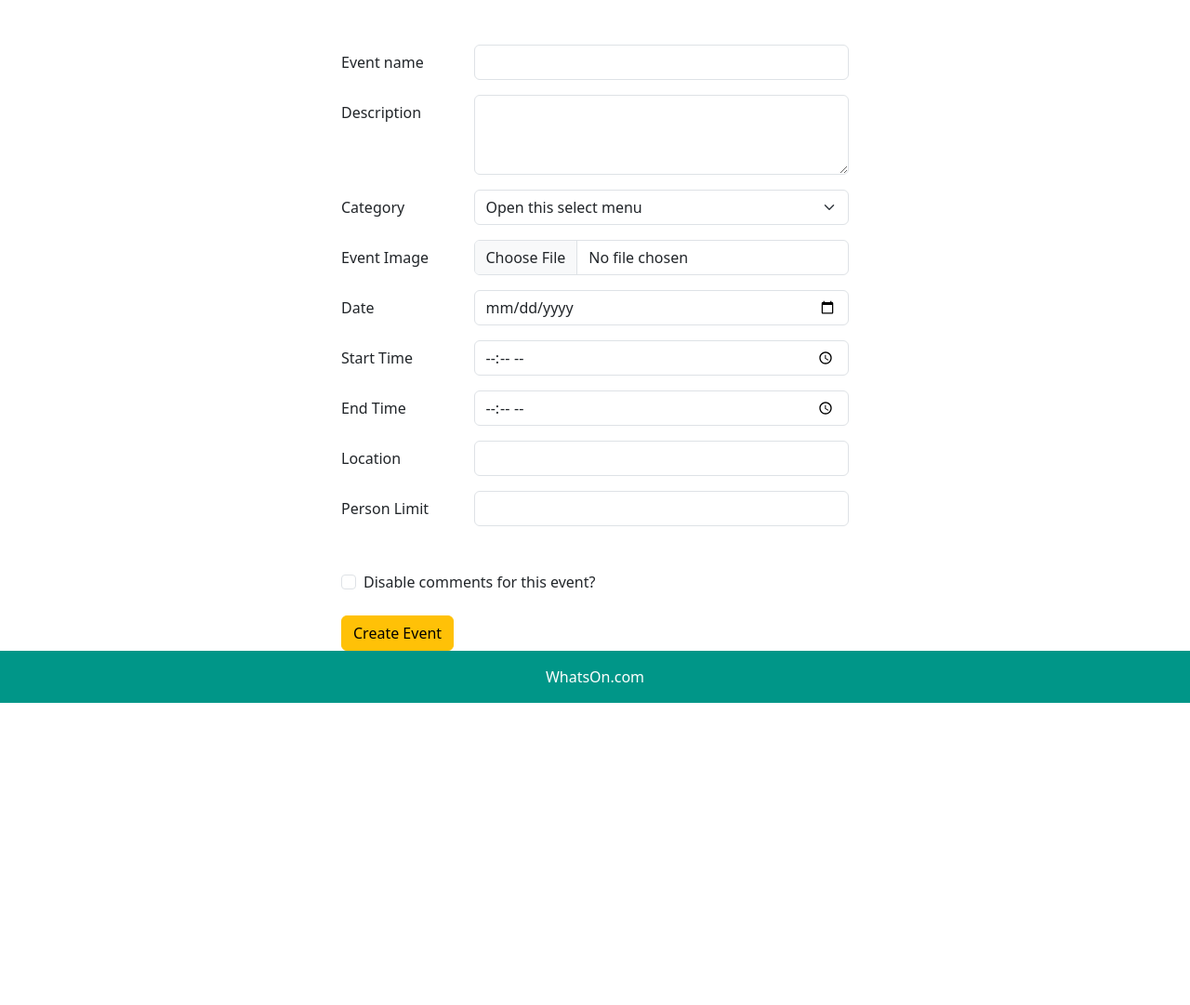
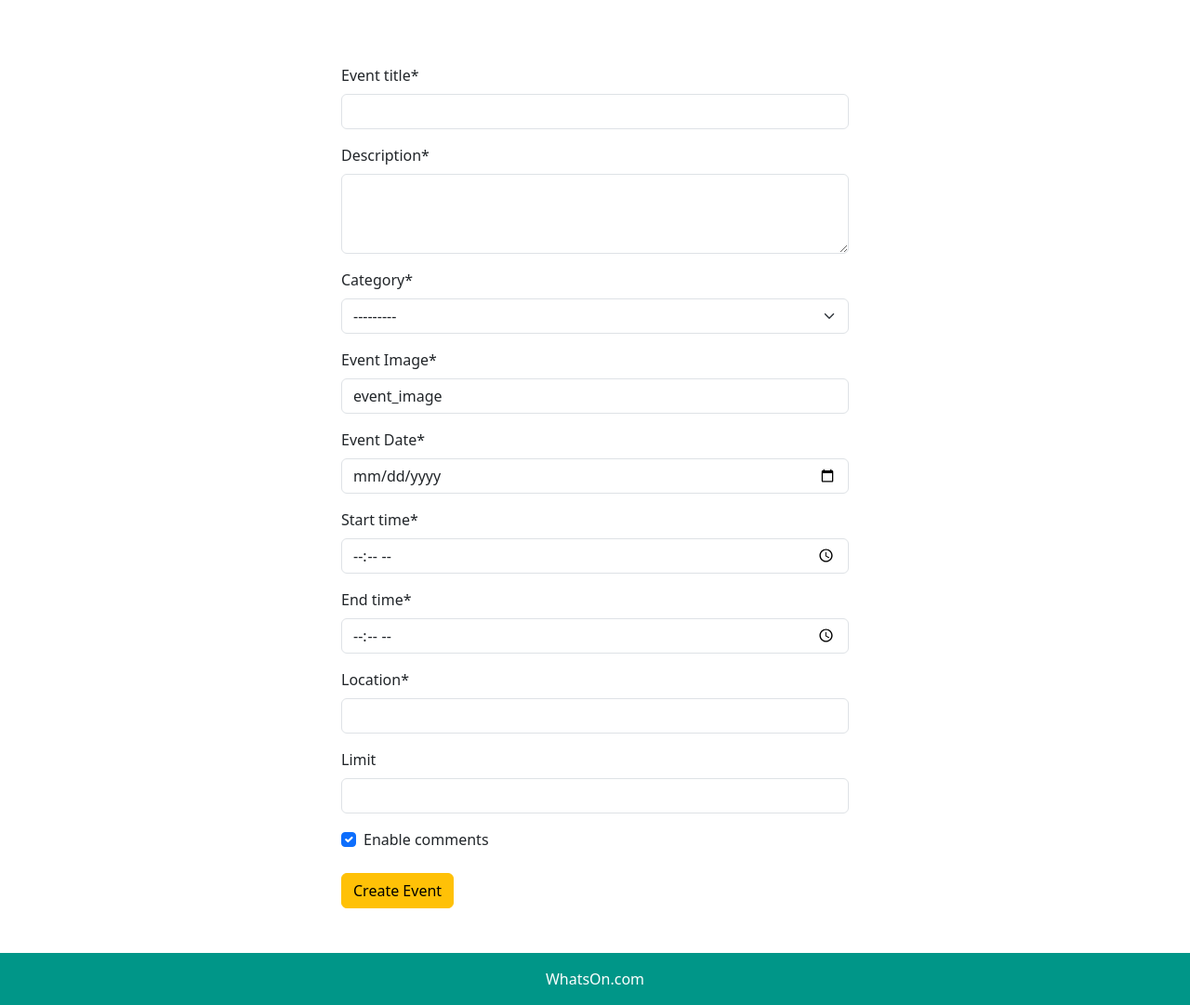
Before and after one commit to MarkClinton/whats-on, a Django app: page /event/create/ in a window 1280 px wide. Shown: the part 56-1137 px from the top of the page at 93% size. Before the commit the page ends 812 px from the top, so only its background shows below. Run offline with Django 5.2, Linux system fonts and the light colour scheme; data comes from the database, SQL or seed files in the repository; some libraries are stand-ins or nearby versions; some web fonts are replaced.

Commit message:
feat: hooked up the create event form to actually create event in DB

```diff
--- /dev/null
+++ b/event/forms.py
@@ -0,0 +1,17 @@
+from django import forms
+from .models import Event
+
+
+class EventForm(forms.ModelForm):
+
+    description = forms.CharField(widget=forms.Textarea(attrs={'rows' : '3'}))
+    date = forms.DateField(widget=forms.DateInput(attrs={'type' : 'date'}), label='Event Date')
+    start_time = forms.TimeField(widget=forms.TimeInput(attrs={'type' : 'time'}))
+    end_time = forms.TimeField(widget=forms.TimeInput(attrs={'type' : 'time'}))
+
+    class Meta:
+        model = Event
+        fields = (
+            'event_title', 'description', 'category', 'event_image', 'date',
+            'start_time', 'end_time', 'location', 'limit', 'enable_comments'
+        )
--- a/event/templates/event/create.html
+++ b/event/templates/event/create.html
@@ -1,78 +1,16 @@
 {% extends "base.html" %}
 
 {% block content %}
+{% load static %}
+{% load crispy_forms_tags %}
 
 <!-- index.html content starts here -->
 <div class="container-lg">
     <div class="row justify-content-center">
-        <div class="col-10 col-lg-6 mt-5">
-            <form>
-                <div class="row mb-3">
-                    <label for="eventName" class="col-sm-3 col-form-label">Event name</label>
-                    <div class="col-sm-9">
-                        <input type="text" class="form-control" id="eventName">
-                    </div>
-                </div>
-                <div class="row mb-3">
-                    <label for="description" class="col-sm-3 col-form-label">Description</label>
-                    <div class="col-sm-9">
-                        <textarea class="form-control" id="description" rows="3"></textarea>
-                    </div>
-                </div>
-                <div class="row mb-3">
-                    <label for="category" class="col-sm-3 col-form-label">Category</label>
-                    <div class="col-sm-9">
-                        <select class="form-select" id="category" aria-label="Default select example">
-                            <option selected>Open this select menu</option>
-                            <option value="1">One</option>
-                            <option value="2">Two</option>
-                            <option value="3">Three</option>
-                        </select>
-                    </div>
-                </div>
-                <div class="row mb-3">
-                    <label for="eventImage" class="col-sm-3 col-form-label">Event Image</label>
-                    <div class="col-sm-9">
-                        <input class="form-control" type="file" id="eventImage">
-                    </div>
-                </div>
-                <div class="row mb-3">
-                    <label for="date" class="col-sm-3 col-form-label">Date</label>
-                    <div class="col-sm-9">
-                        <input id="date" class="form-control" type="date">
-                    </div>
-                </div>
-                <div class="row mb-3">
-                    <label for="startTime" class="col-sm-3 col-form-label">Start Time</label>
-                    <div class="col-sm-9">
-                        <input type="time" id="startTime" class="form-control" value="10:05 AM">
-                    </div>
-                </div>
-                <div class="row mb-3">
-                    <label for="endTime" class="col-sm-3 col-form-label">End Time</label>
-                    <div class="col-sm-9">
-                        <input type="time" id="endTime" class="form-control" value="10:05 AM">
-                    </div>
-                </div>
-                <div class="row mb-3">
-                    <label for="location" class="col-sm-3 col-form-label">Location</label>
-                    <div class="col-sm-9">
-                        <input type="text" class="form-control" id="location">
-                    </div>
-                </div>
-                <div class="row mb-3">
-                    <label for="limit" class="col-sm-3 col-form-label">Person Limit</label>
-                    <div class="col-sm-9">
-                        <input type="number" class="form-control" id="limit">
-                    </div>
-                </div>
-                <div class="form-check mt-5">
-                    <input class="form-check-input" type="checkbox" value="" id="flexCheckDefault">
-                    <label class="form-check-label" for="flexCheckDefault">
-                        Disable comments for this event?
-                    </label>
-                </div>
-
+        <div class="col-10 col-lg-6 m-5">
+            <form id="eventForm" method="post" style="margin-top: 1.3em;">
+                {{ event_form | crispy}}
+                {% csrf_token %}
                 <div class="col-12 mt-4">
                     <button type="submit" class="btn btn-warning">Create Event</button>
                 </div>
--- a/event/views.py
+++ b/event/views.py
@@ -1,19 +1,28 @@
 from django.shortcuts import render
 from django.views import generic
+from django.contrib import messages
 from .models import Event
+from.forms import EventForm
 
 class EventList(generic.ListView):
     queryset = Event.objects.all()  # pylint: disable=no-member
     template_name = "event/search.html"
 
 def event_create(request):
-    queryset = Event.objects.all()  # pylint: disable=no-member
 
+    if request.method == "POST":
+        event_form = EventForm(data=request.POST)
+        if event_form.is_valid():
+            event = event_form.save(commit=False)
+            event.host = request.user
+            event.save()
+
+    event_form = EventForm()
     return render(
         request,
         "event/create.html",
         {
-            "event": queryset,
+            "event_form": event_form,
         },
     )
 
--- a/requirements.txt
+++ b/requirements.txt
@@ -3,12 +3,14 @@ certifi==2025.1.31
 cffi==1.17.1
 charset-normalizer==3.4.1
 cloudinary==1.36.0
+crispy-bootstrap5==0.7
 cryptography==44.0.1
 defusedxml==0.7.1
 dj-database-url==0.5.0
 dj3-cloudinary-storage==0.0.6
 Django==5.1.6
 django-allauth==0.57.2
+django-crispy-forms==2.3
 django-phonenumber-field==8.0.0
 django-phonenumbers==1.0.1
 gunicorn==20.1.0
```
Also changed, not shown: whatson/settings.py (+6 -1 lines).
